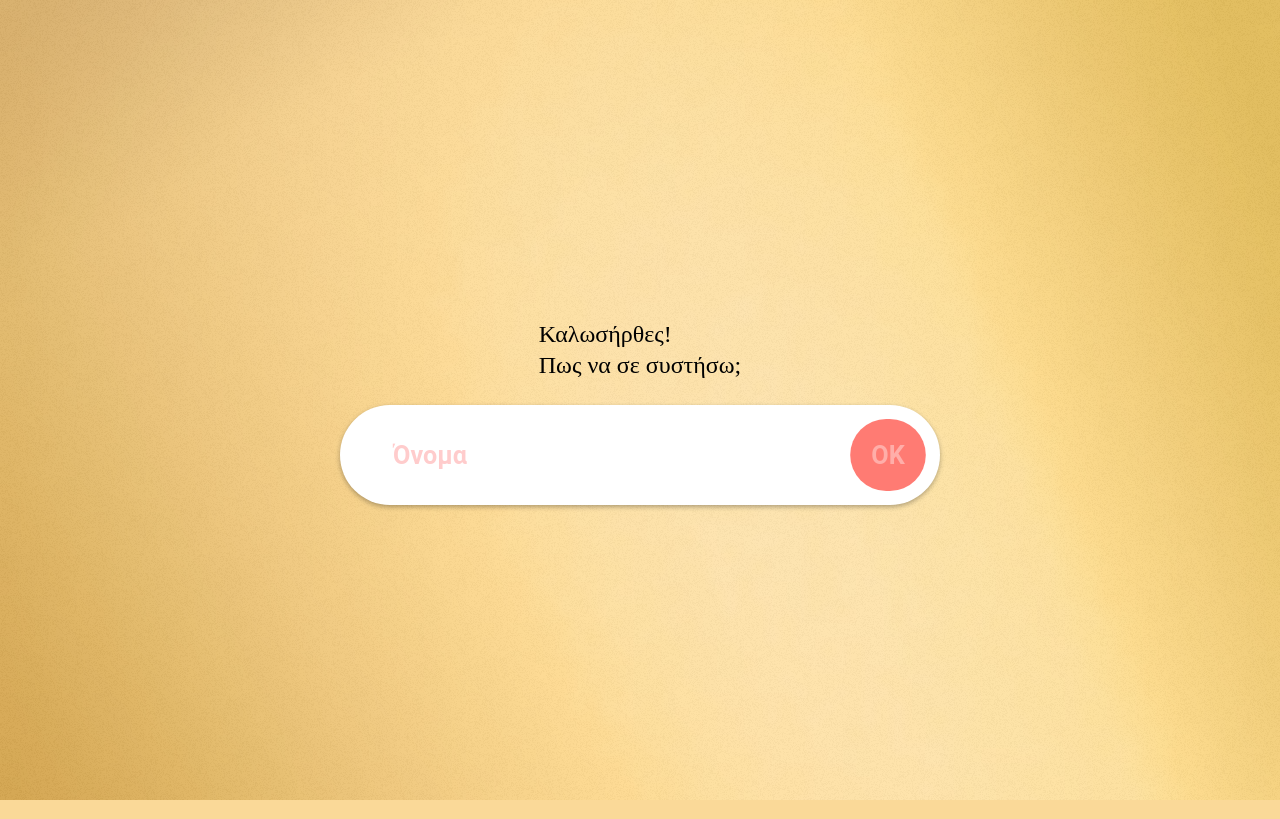
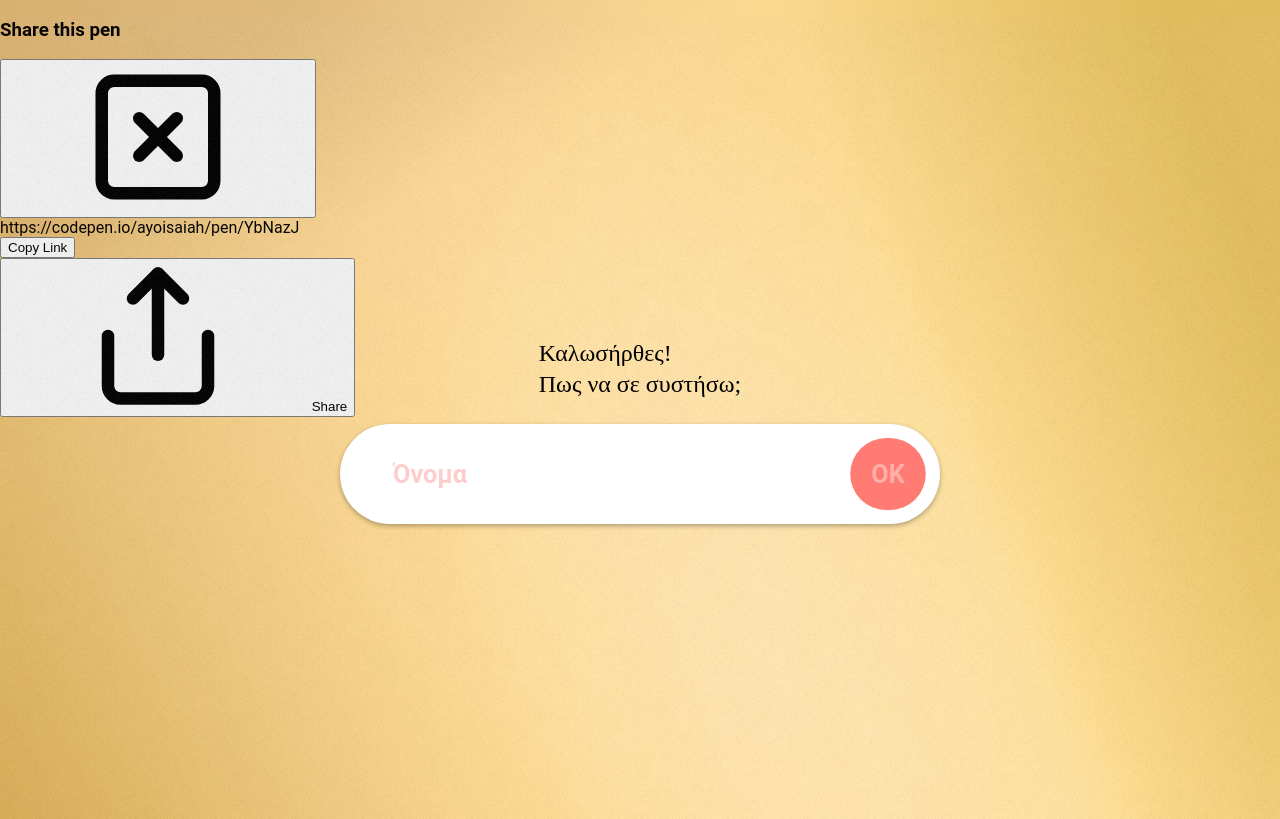
Before and after one commit to mei-li/tsougkrizo, a FastAPI app: page / in a window 1280 px wide. Run offline with FastAPI, Linux system fonts and the light colour scheme.

Commit message:
temp share button

```diff
--- a/templates/player.html.jinja2
+++ b/templates/player.html.jinja2
@@ -61,4 +61,31 @@
 			</div>
 		</div>
 	</div>
+	<div class="share-container" style="">
+		<div class="share-dialog">
+			<header>
+				<h3 class="dialog-title">Share this pen</h3>
+				<button class="close-button"><svg><use href="#close"></use></svg></button>
+			</header>
+			<div class="link">
+				<div class="pen-url">https://codepen.io/ayoisaiah/pen/YbNazJ</div>
+				<button class="copy-link">Copy Link</button>
+			</div>
+		</div>
+
+		<button class="share-button" type="button" title="Share this article">
+		<svg>
+			<use href="#share-icon"></use>
+		</svg>
+		<span>Share</span>
+		</button>
+
+		<svg class="hidden">
+		<defs>
+			<symbol id="share-icon" viewBox="0 0 24 24" fill="none" stroke="currentColor" stroke-width="2" stroke-linecap="round" stroke-linejoin="round" class="feather feather-share"><path d="M4 12v8a2 2 0 0 0 2 2h12a2 2 0 0 0 2-2v-8"></path><polyline points="16 6 12 2 8 6"></polyline><line x1="12" y1="2" x2="12" y2="15"></line></symbol>
+
+			<symbol id="close" viewBox="0 0 24 24" fill="none" stroke="currentColor" stroke-width="2" stroke-linecap="round" stroke-linejoin="round" class="feather feather-x-square"><rect x="3" y="3" width="18" height="18" rx="2" ry="2"></rect><line x1="9" y1="9" x2="15" y2="15"></line><line x1="15" y1="9" x2="9" y2="15"></line></symbol>
+		</defs>
+		</svg>
+	</div>
 {% endblock %}
```
